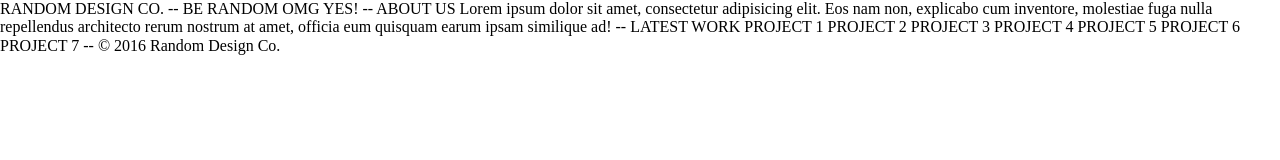
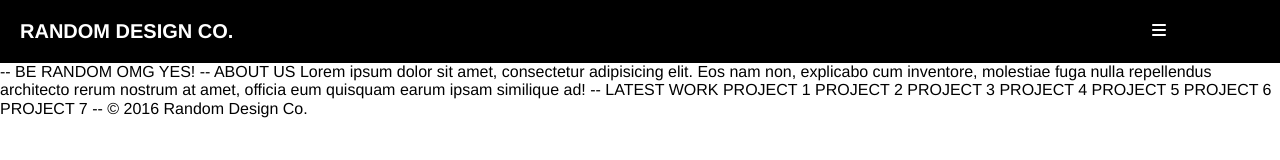
Before and after one commit to moo4camus/random-design-co, a plain HTML site: page index.html in a window 1280 px wide. Drawn offline with nearby package versions, Linux system fonts and the light colour scheme.

Commit message:
Added header

```diff
--- a/css/main.css
+++ b/css/main.css
@@ -15,6 +15,30 @@ html {
 }
 *, *:before, *:after {
   box-sizing: inherit;
+}
+
+body {
+    font-family: 'Helvetica', sans-serif;
+}
+
+.page-header {
+    background-color: #000;
+    color: #fff;
+    position: relative;
+    width: 100%;
+}
+
+.page-header h1 {
+    margin: 0;
+    font-size: 1.25em;
+    padding: 1em;
+}
+
+.page-header i {
+    left: 90%;
+    position: absolute;
+    top: 35%;
+
 }
 
 /*
--- a/index.html
+++ b/index.html
@@ -13,6 +13,7 @@
 
         <link rel="stylesheet" href="css/normalize.css">
         <link rel="stylesheet" href="css/main.css">
+        <script src="https://use.fontawesome.com/cc0a992010.js"></script>
     </head>
     <body>
         <!--[if lte IE 9]>
@@ -20,7 +21,10 @@
         <![endif]-->
 
         <!-- Add your site or application content here -->
-        	RANDOM DESIGN CO.
+        	<header class="page-header">
+                <h1>RANDOM DESIGN CO.</h1>
+                <i class="fa fa-bars" aria-hidden="true"></i>
+            </header>
 
 			--
 
```
